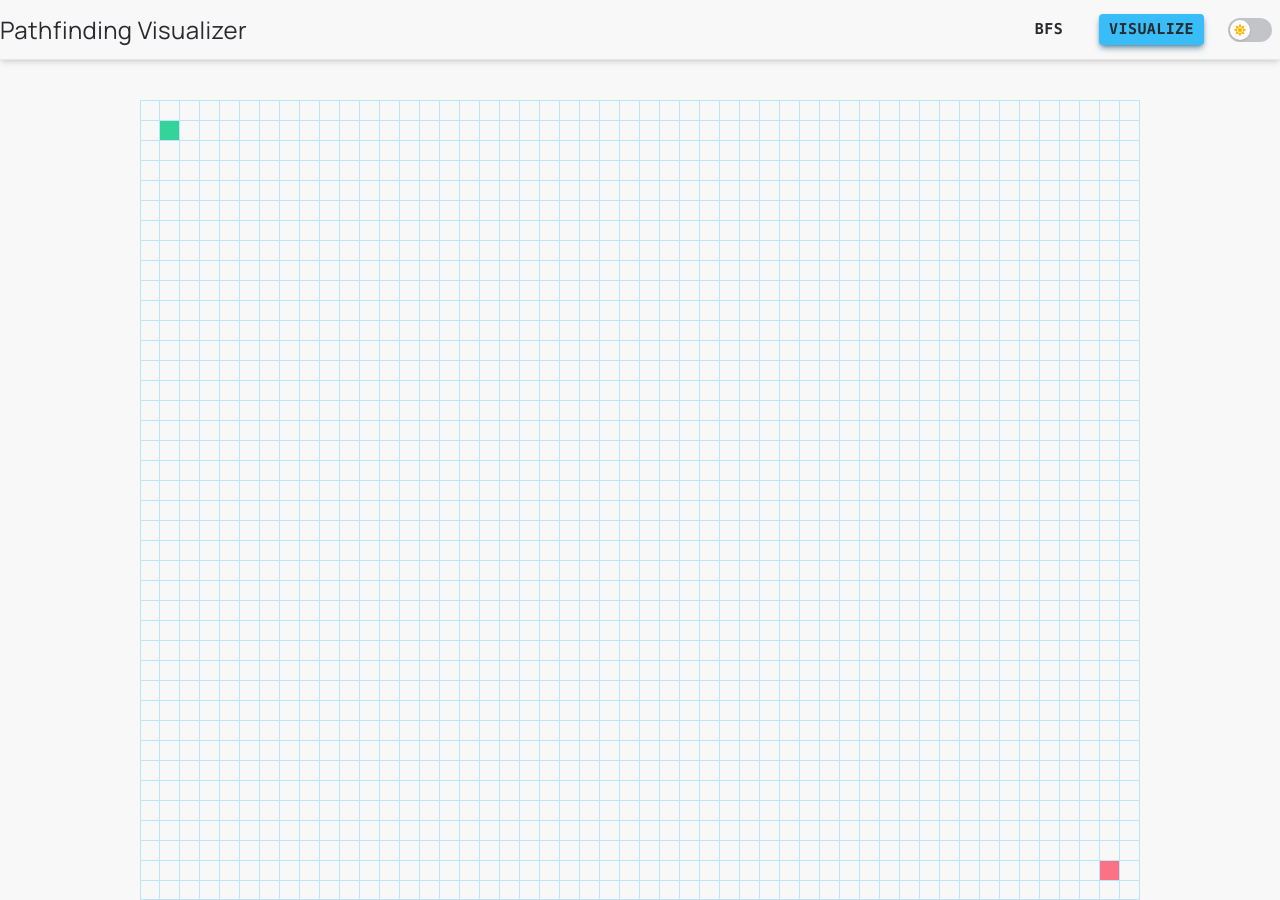
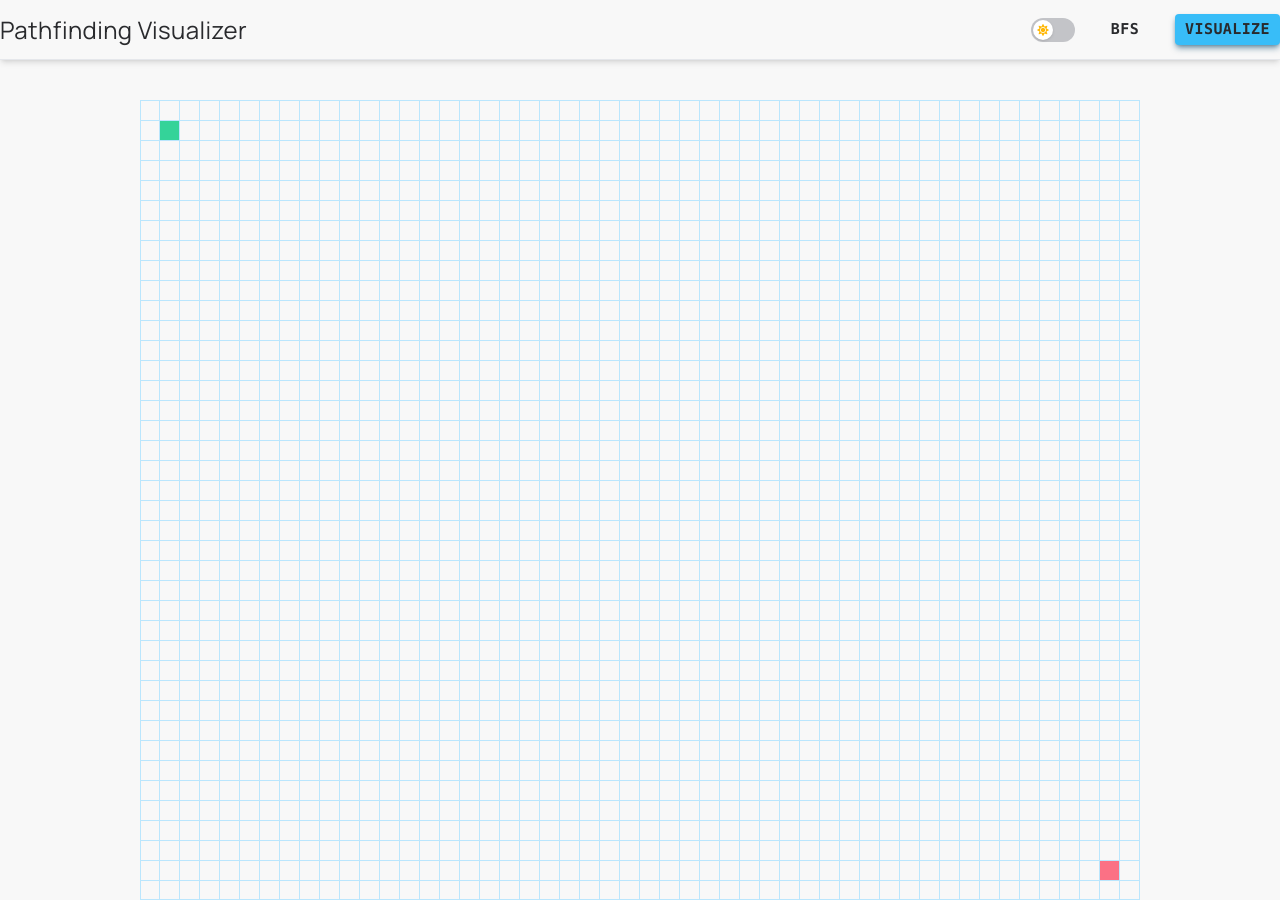
Before and after one commit to FullByte/pathfinding-visualizer, a Next.js app: page / in a window 1280 px wide. Built offline with nearby package versions, Linux system fonts and the light colour scheme.

Commit message:
block change when running

```diff
--- a/src/components/grid/grid.tsx
+++ b/src/components/grid/grid.tsx
@@ -12,10 +12,18 @@ interface Props extends React.HTMLAttributes<HTMLDivElement> {
   gridState: [TileType[][], React.Dispatch<React.SetStateAction<TileType[][]>>];
   algorithm: Algorithm;
   isGraphVisualized: boolean;
+  curRef: React.MutableRefObject<boolean>;
 }
 
 export function Grid(props: Props) {
-  const { startTileState, endTileState, gridState, algorithm, isGraphVisualized } = props;
+  const {
+    startTileState,
+    endTileState,
+    gridState,
+    algorithm,
+    isGraphVisualized,
+    curRef,
+  } = props;
 
   const [grid, setGrid] = gridState;
   const [endTile, setEndTile] = endTileState;
@@ -29,6 +37,8 @@ export function Grid(props: Props) {
     isStart: boolean,
     isEnd: boolean
   ) => {
+    if (curRef.current) return;
+
     setIsMouseDown(true);
     if (isStart) {
       setGenerate(Generate.START);
@@ -42,6 +52,8 @@ export function Grid(props: Props) {
   };
 
   const handleMouseUp = (row: number, col: number) => {
+    if (curRef.current) return;
+
     if (generate !== Generate.WALL) {
       if (!isGraphVisualized) {
         const newGrid = createNewGrid(grid, row, col, generate, isGraphVisualized);
@@ -82,6 +94,7 @@ export function Grid(props: Props) {
   };
 
   const handleMouseEnter = (row: number, col: number) => {
+    if (curRef.current) return;
     if (isMouseDown) {
       const newGrid = createNewGrid(grid, row, col, generate, isGraphVisualized);
       if (isGraphVisualized) {
@@ -120,6 +133,8 @@ export function Grid(props: Props) {
   };
 
   const handleMouseOut = (row: number, col: number) => {
+    if (curRef.current) return;
+
     if (generate !== Generate.WALL) {
       const newGrid = createNewGrid(
         grid,
--- a/src/components/nav/nav.tsx
+++ b/src/components/nav/nav.tsx
@@ -19,6 +19,7 @@ interface Props extends React.HTMLAttributes<HTMLDivElement> {
   algorithmState: [Algorithm, React.Dispatch<React.SetStateAction<Algorithm>>];
   isGraphVisualizedState: [boolean, React.Dispatch<React.SetStateAction<boolean>>];
   isRunningState: [boolean, React.Dispatch<React.SetStateAction<boolean>>];
+  curRef: React.MutableRefObject<boolean>;
 }
 
 function Logo() {
@@ -40,6 +41,7 @@ export function Nav(props: Props) {
     algorithmState,
     isGraphVisualizedState,
     isRunningState,
+    curRef,
     ...rest
   } = props;
   const [endTile, setEndTile] = endTileState;
@@ -69,13 +71,16 @@ export function Nav(props: Props) {
       startTile,
       endTile
     );
+
     animatePath(traversedTiles, path, startTile, endTile);
     setDisabled(true);
+    curRef.current = true;
     setTimeout(() => {
       const newGrid = grid.slice();
       setGrid(newGrid);
       setIsGraphVisualized(true);
       setDisabled(false);
+      curRef.current = false;
     }, SLEEP_TIME * (traversedTiles.length + SLEEP_TIME * 2) + EXTENDED_SLEEP_TIME * (path.length + 60));
   };
 
@@ -84,6 +89,8 @@ export function Nav(props: Props) {
       <div className="flex h-full w-full items-center justify-between">
         <Logo />
         <div className="flex flex-row items-center gap-6">
+          <ThemeToggle curRef={curRef} />
+
           <div className="relative group">
             <button className="transition ease-in border-2 border-transparent hover:border-sky-400 text-[15px] font-mono font-bold rounded px-2.5 py-1">
               {algorithm}
@@ -110,7 +117,6 @@ export function Nav(props: Props) {
           >
             {isGraphVisualized ? `Reset` : `VISUALIZE`}
           </button>
-          <ThemeToggle />
         </div>
       </div>
     </div>
--- a/src/components/toggle/theme.tsx
+++ b/src/components/toggle/theme.tsx
@@ -5,11 +5,12 @@ import { BsMoonFill } from 'react-icons/bs';
 import { Toggle } from '.';
 import { useTheme } from '../../hooks';
 
-export function ThemeToggle() {
+export function ThemeToggle({ curRef }: { curRef: React.MutableRefObject<boolean> }) {
   const [isDarkMode, handleThemeToggle] = useTheme();
 
   return (
     <Toggle
+      curRef={curRef}
       iconOne={FaSun}
       check={isDarkMode}
       fillOne={'#ffb703'}
--- a/src/components/toggle/toggle.tsx
+++ b/src/components/toggle/toggle.tsx
@@ -11,21 +11,24 @@ interface Props {
   iconOne: IconType;
   iconTwo: IconType;
   callback: (check: boolean) => void;
+  curRef: React.MutableRefObject<boolean>;
 }
 
 export function Toggle(props: Props) {
-  const { check, callback, iconOne, iconTwo, fillOne, fillTwo } = props;
+  const { check, callback, iconOne, iconTwo, fillOne, fillTwo, curRef } = props;
   const [isDarkMode] = useTheme();
   const IconOne = iconOne;
   const IconTwo = iconTwo;
 
   return (
+    <>
+      {!curRef.current ? (
         <Switch
           checked={check}
           onChange={callback}
           className={`${
             isDarkMode ? 'bg-system-grey6' : 'bg-system-grey3'
-      } relative inline-flex flex-shrink-0 h-6 w-11 border-2 border-transparent rounded-full cursor-pointer transition-colors ease-in-out duration-200 mr-2`}
+          } relative inline-flex flex-shrink-0 h-6 w-11 border-2 border-transparent rounded-full cursor-pointer transition-colors ease-in-out duration-200`}
         >
           <span className="sr-only">Use setting</span>
           <span
@@ -35,7 +38,9 @@ export function Toggle(props: Props) {
           >
             <span
               className={`${
-            check ? 'opacity-0 ease-out duration-100' : 'opacity-100 ease-in duration-200'
+                check
+                  ? 'opacity-0 ease-out duration-100'
+                  : 'opacity-100 ease-in duration-200'
               }
             absolute inset-0 h-full w-full flex items-center justify-center transition-opacity`}
               aria-hidden="true"
@@ -44,7 +49,9 @@ export function Toggle(props: Props) {
             </span>
             <span
               className={`${
-            check ? 'opacity-100 ease-in duration-200' : 'opacity-0 ease-out duration-100'
+                check
+                  ? 'opacity-100 ease-in duration-200'
+                  : 'opacity-0 ease-out duration-100'
               }
             absolute inset-0 h-full w-full flex items-center justify-center transition-opacity`}
               aria-hidden="true"
@@ -53,5 +60,9 @@ export function Toggle(props: Props) {
             </span>
           </span>
         </Switch>
+      ) : (
+        <div className="w-11" />
+      )}
+    </>
   );
 }
--- a/src/pages/index.tsx
+++ b/src/pages/index.tsx
@@ -1,4 +1,4 @@
-import React, { useState } from 'react';
+import React, { useRef, useState } from 'react';
 import { Nav } from '../components/nav';
 import { Algorithm } from '../lib/types';
 import { Grid } from '../components/grid';
@@ -14,6 +14,7 @@ export default function Home() {
   const [grid, setGrid] = useState(createGrid(startTile, endTile));
   const [isGraphVisualized, setIsGraphVisualized] = useState(false);
   const [isRunning, setIsRunning] = useState(false);
+  const curRef = useRef(false);
 
   return (
     <div
@@ -22,15 +23,17 @@ export default function Home() {
       <div className="transition duration-200 bg-system-grey1 dark:bg-system-grey7 text-system-grey6 dark:text-system-grey2 grid grid-cols-1  min-h-screen tracking-wide	">
         <div className="flex flex-col w-full">
           <Nav
+            curRef={curRef}
             gridState={[grid, setGrid]}
             startTileState={[startTile, setStartTile]}
             endTileState={[endTile, setEndTile]}
             algorithmState={[algorithm, setAlgorithm]}
             isGraphVisualizedState={[isGraphVisualized, setIsGraphVisualized]}
-            isRunningState={[isRunning, setIsRunning]}
+            isRunningState={[isGraphVisualized, setIsGraphVisualized]}
           />
 
           <Grid
+            curRef={curRef}
             startTileState={[startTile, setStartTile]}
             endTileState={[endTile, setEndTile]}
             gridState={[grid, setGrid]}
```
Lines whose indentation alone changed are shown as unchanged.
